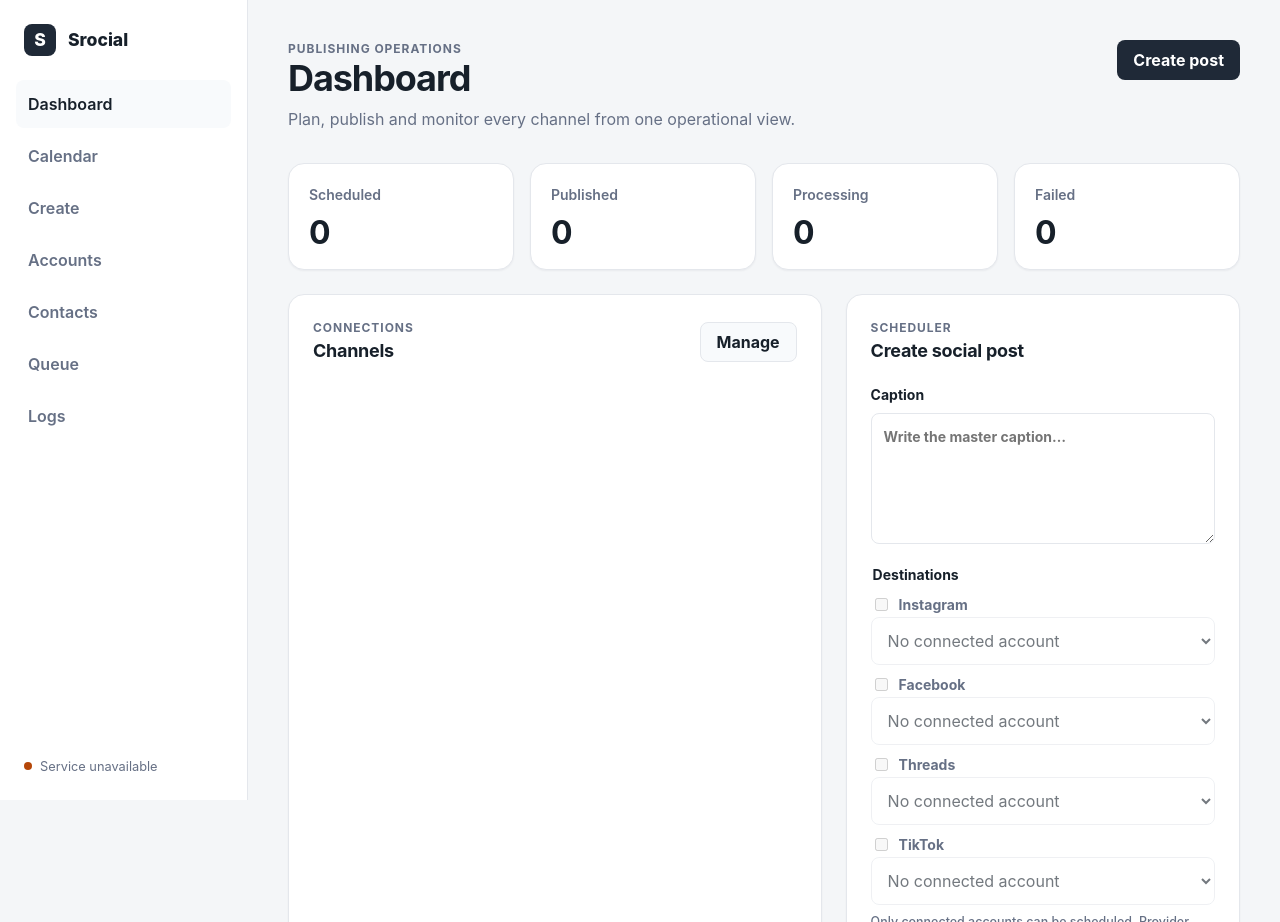
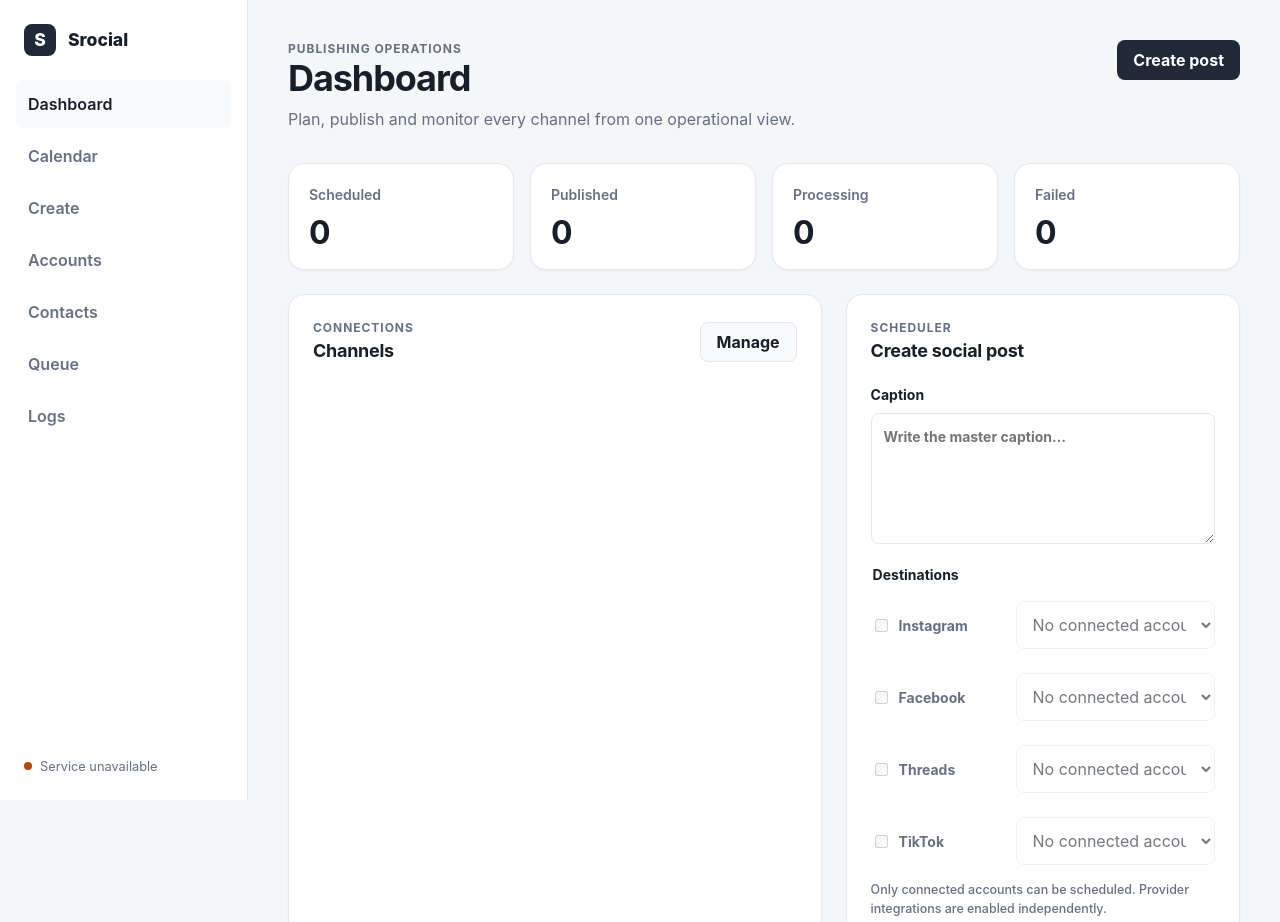
Before and after one commit to OzansanT/srocial, a website with bundled scripts: page client/index.html in a window 1280 px wide. Shown: the top 922 px of the page. Built offline with nearby package versions, Linux system fonts and the light colour scheme; files whose address does not match are found by name.

Commit message:
fix: keep destination row semantics independent

```diff
--- a/client/css/pages/composer.css
+++ b/client/css/pages/composer.css
@@ -1,7 +1,7 @@
 .composer { display: grid; gap: var(--space-5); }
 .composer__footer { display: flex; align-items: center; justify-content: space-between; gap: var(--space-4); }
 .platform-account-grid { display: grid; gap: var(--space-2); }
-.platform-picker label.platform-account-row { display: grid; grid-template-columns: minmax(7rem, 0.8fr) minmax(0, 1.2fr); align-items: center; gap: var(--space-3); padding: var(--space-2) 0; }
+.platform-account-row { display: grid; grid-template-columns: minmax(7rem, 0.8fr) minmax(0, 1.2fr); align-items: center; gap: var(--space-3); padding: var(--space-2) 0; }
 .platform-account-row__choice { display: inline-flex; align-items: center; gap: var(--space-2); color: var(--color-text); font-weight: 700; }
 .platform-picker__help { color: var(--color-text-muted); font-size: 0.78rem; font-weight: 500; }
 .media-grid { display: grid; grid-template-columns: minmax(8rem, 0.55fr) minmax(0, 1.45fr); gap: var(--space-3); }
```
